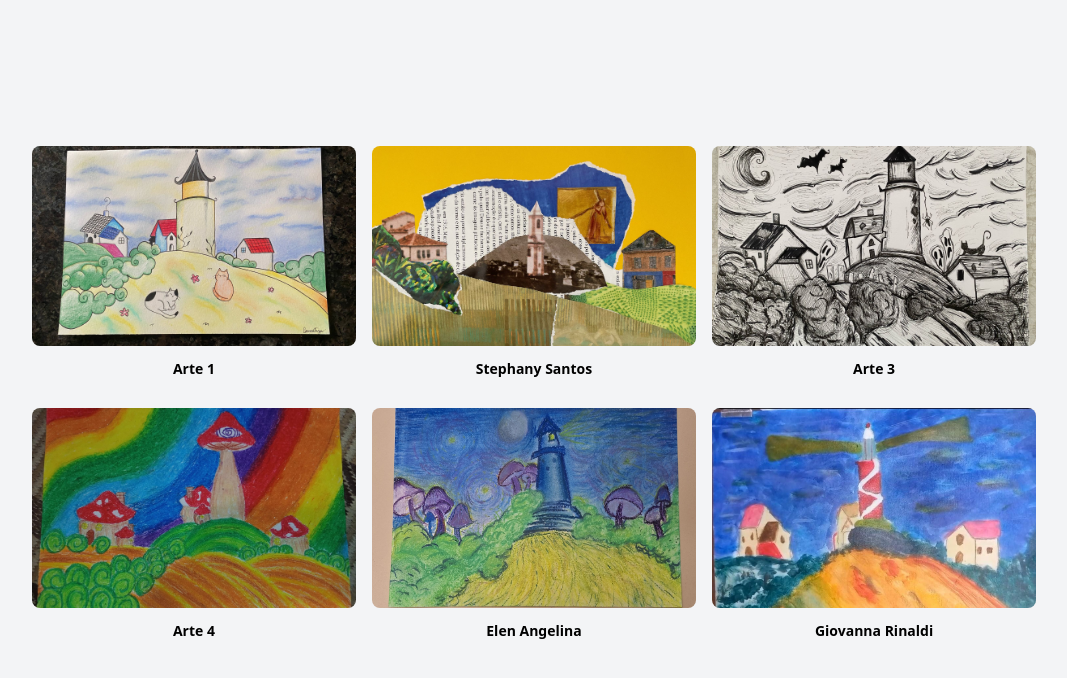
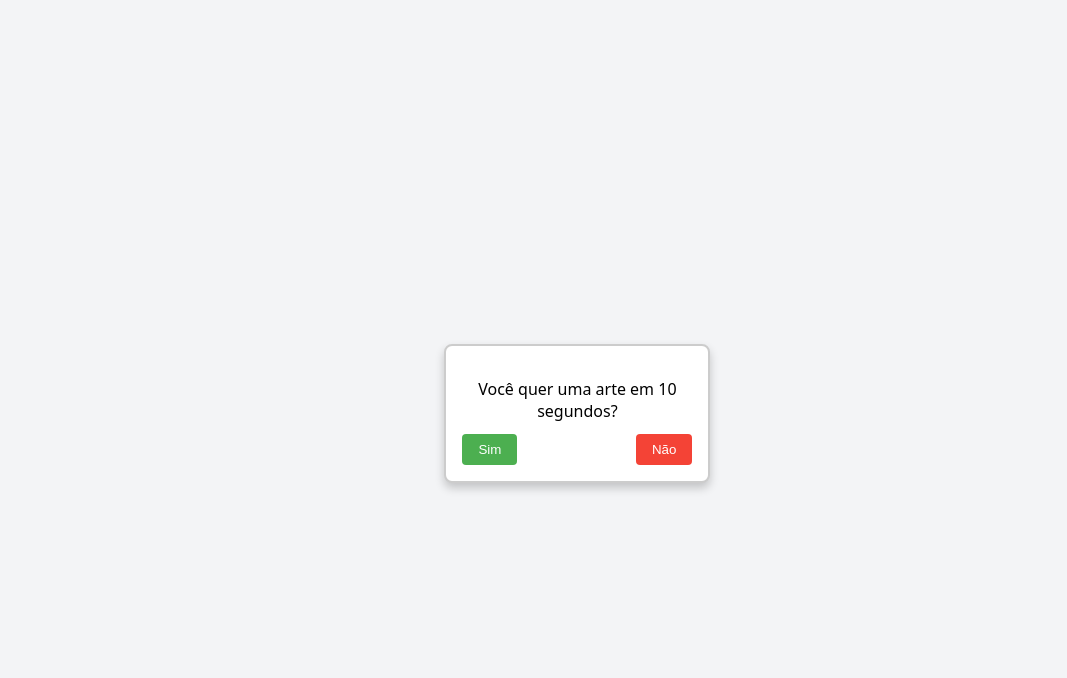
Before and after one commit to AdailtonSantos/arte-x-tecnologia-fpa, a Vue app: page / in a window 1280 px wide. Shown: the top 678 px of the page, without its empty margins (106-1173 px from the left). Built offline with nearby package versions, Linux system fonts and the light colour scheme.

Commit message:
Fix: Altera a página inicial para a dialog box

```diff
--- a/src/App.vue
+++ b/src/App.vue
@@ -16,7 +16,7 @@ import DialogBox from './components/DialogBox.vue'
 import VideoPlayer from './components/VideoPlayer.vue'
 import CardGallery from './components/CardGallery.vue'
 
-const step = ref('cards')
+const step = ref('dialog')
 
 const currentComponent = computed(() => {
   if (step.value === 'dialog') return DialogBox
```
